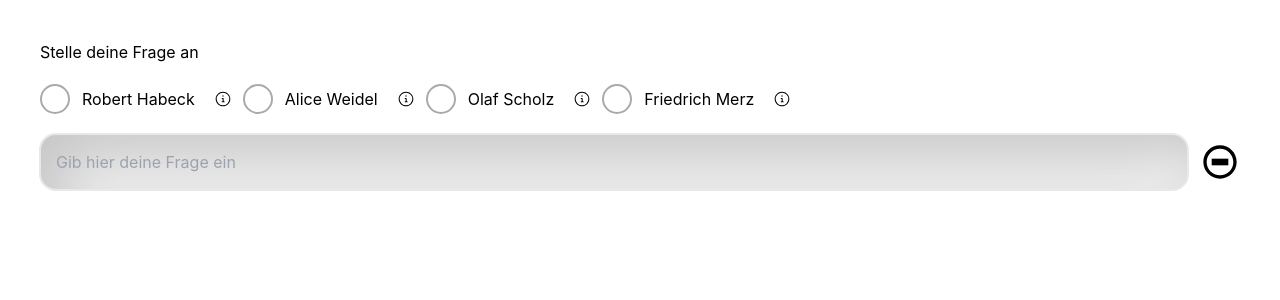
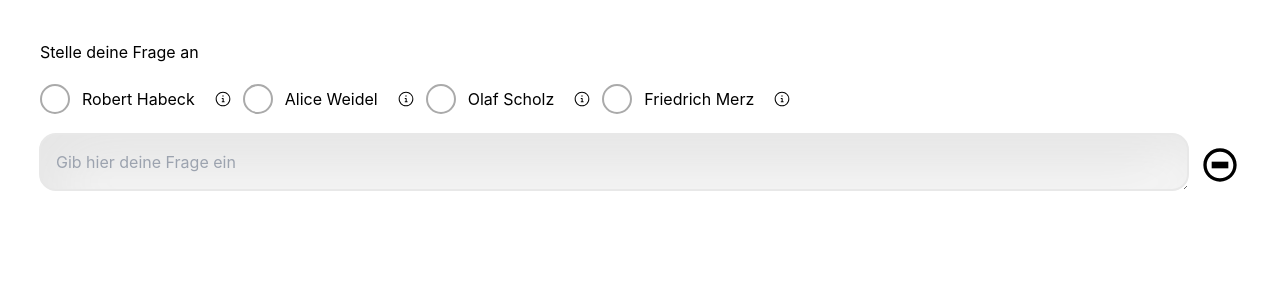
Before and after one commit to potpiejimmy/ask-a-person, a React (Create React App) app: page / in a window 1280 px wide. Shown: the top 300 px of the page. Built offline with nearby package versions, Linux system fonts and the light colour scheme.

Commit message:
use textarea with field-sizing

```diff
--- a/src/App.css
+++ b/src/App.css
@@ -5,15 +5,16 @@
   padding: 1rem;
   border-radius: 1rem;
   background: #e8e8e8;
-  box-shadow: 20px 20px 60px #c5c5c5,
+  box-shadow: 20px 20px 60px #e5e5e5,
      -20px -20px 60px #ffffff;
   transition: 0.3s;
+  field-sizing: content;
  }
 
  .input:focus {
   outline-color: #e8e8e8;
   background: #e8e8e8;
-  box-shadow: inset 20px 20px 60px #c5c5c5,
+  box-shadow: inset 20px 20px 60px #e5e5e5,
      inset -20px -20px 60px #ffffff;
   transition: 0.3s;
  }
--- a/src/App.tsx
+++ b/src/App.tsx
@@ -67,8 +67,9 @@
     setLoading(false);
   }
 
-  async function onkeyup(event: React.KeyboardEvent<HTMLInputElement>) {
+  async function onkeydown(event: React.KeyboardEvent<HTMLTextAreaElement>) {
     if (event.key === 'Enter') {
+      event.preventDefault();
       checkQuestion();
     }
   }
@@ -126,8 +127,8 @@
       </div>
       <div className="flex flex-row gap-3 items-center">
         <p className="grow input-container">
-          <input readOnly={loading} autoFocus onKeyUp={onkeyup} value={question} onChange={e=>setQuestion(e.target.value)}
-                 type="text" name="text" id="question" className="input" placeholder="Gib hier deine Frage ein"></input>
+          <textarea readOnly={loading} autoFocus onKeyDown={onkeydown} value={question} onChange={e=>setQuestion(e.target.value)}
+                 name="text" id="question" className="input" placeholder="Gib hier deine Frage ein"></textarea>
         </p>
         <div>
           {loading ? <IoHourglassOutline size={40}/> : (isQuestionValid() ? <FaRegCheckCircle size={40}/> : <BiNoEntry size={40}/>)}
```
